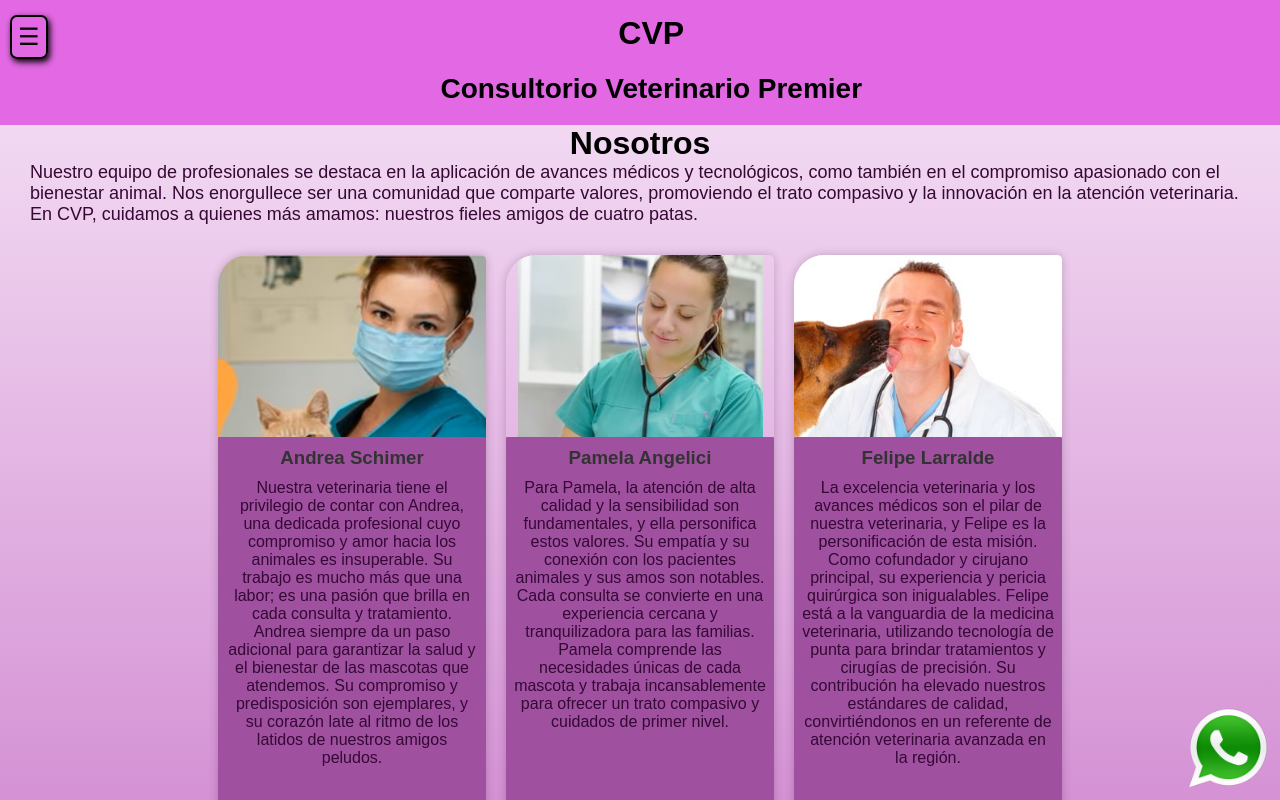
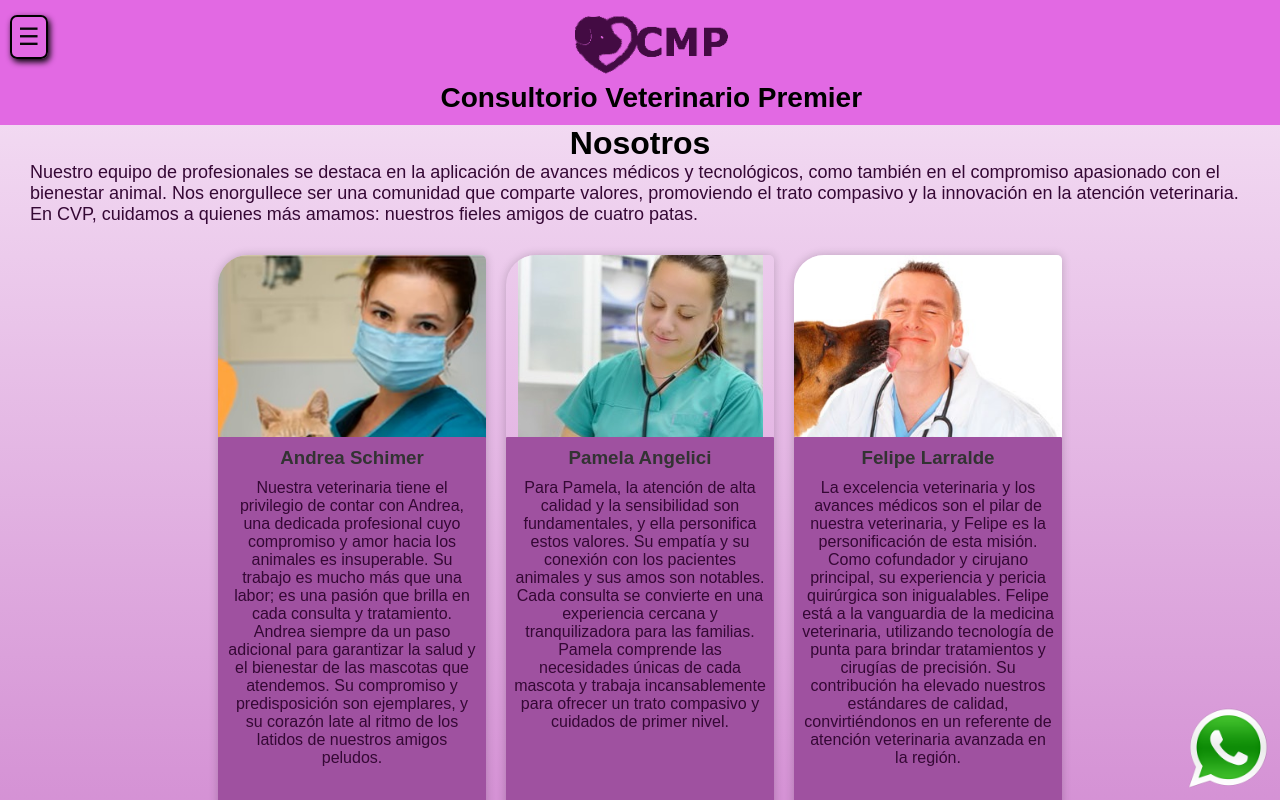
Before and after one commit to maxiagui/utn_pwi_integrador1, a plain HTML site: page about.html in a window 1280 px wide. Shown: the top 800 px of the page. Drawn offline with Linux system fonts and the light colour scheme; a web font is replaced by a local one.

Commit message:
ultimos detalles para la presentacion

```diff
--- a/about.html
+++ b/about.html
@@ -32,7 +32,7 @@
                 </ul>
             </div>
             <div class="title-container">
-                <h1>CVP</h1>
+                <img src="./img/isoLogo.png" alt="">
                 <h4>Consultorio Veterinario Premier</h4>
             </div>
         </div>
```
Also changed, not shown: contact.html (+1 -1 lines), login.html (+1 -1 lines), products.html (+1 -1 lines), turnos.html (+1 -1 lines).
